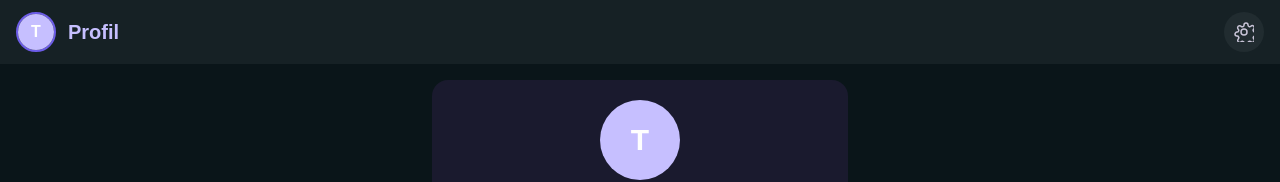
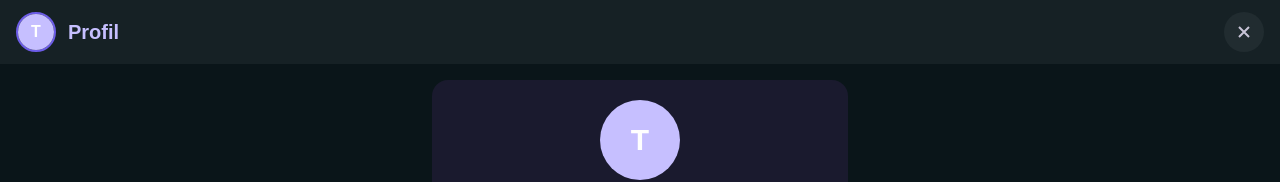
Before and after one commit to tamagoxx/kanjimon, a Next.js app: page /profile in a window 1280 px wide. Shown: the top 182 px of the page. Built offline with nearby package versions, Linux system fonts and the light colour scheme.

Commit message:
fix: profile page top right is close/back button instead of gear

```diff
--- a/src/app/profile/page.tsx
+++ b/src/app/profile/page.tsx
@@ -43,7 +43,7 @@ function getLevelFromXP(xp: number): { level: number; currentXP: number; xpForNe
 }
 
 // Top App Bar
-function TopAppBar({ onSettingsClick }: { onSettingsClick?: () => void }) {
+function TopAppBar() {
   const router = useRouter();
   const { user } = useAuthStore();
 
@@ -62,14 +62,13 @@ function TopAppBar({ onSettingsClick }: { onSettingsClick?: () => void }) {
         <span className="text-xl font-bold" style={{ color: colors.lightPurple }}>Profil</span>
       </div>
 
-      <button
-        onClick={() => router.push('/settings')}
+<button
+        onClick={() => router.back()}
         className="w-10 h-10 rounded-full flex items-center justify-center"
         style={{ backgroundColor: colors.inputBg }}
       >
-        <svg width="20" height="20" viewBox="0 0 20 20" fill="none" stroke={colors.darkText} strokeWidth="1.5">
-          <path d="M10 13a3 3 0 100-6 3 3 0 000 6z"/>
-          <path d="M19.4 15a1.65 1.65 0 00.33 1.82l.06.06a2 2 0 010 2.83 2 2 0 01-2.83 0l-.06-.06a1.65 1.65 0 00-1.82-.33 1.65 1.65 0 00-1 1.51V21a2 2 0 01-2 2 2 2 0 01-2-2v-.09A1.65 1.65 0 009 19.4a1.65 1.65 0 00-1.82.33l-.06.06a2 2 0 01-2.83 0 2 2 0 010-2.83l.06-.06a1.65 1.65 0 00.33-1.82 1.65 1.65 0 00-1.51-1H3a2 2 0 01-2-2 2 2 0 012-2h.09A1.65 1.65 0 004.6 9a1.65 1.65 0 00-.33-1.82l-.06-.06a2 2 0 010-2.83 2 2 0 012.83 0l.06.06a1.65 1.65 0 001.82.33H9a1.65 1.65 0 001-1.51V3a2 2 0 012-2 2 2 0 012 2v.09a1.65 1.65 0 001 1.51 1.65 1.65 0 001.82-.33l.06-.06a2 2 0 012.83 0 2 2 0 010 2.83l-.06.06a1.65 1.65 0 00-.33 1.82V9a1.65 1.65 0 001.51 1H21a2 2 0 012 2 2 2 0 01-2 2h-.09a1.65 1.65 0 00-1.51 1z"/>
+        <svg width="14" height="14" viewBox="0 0 14 14" fill="none" stroke={colors.darkText} strokeWidth="2">
+          <path d="M2 2l10 10M12 2L2 12" />
         </svg>
       </button>
     </div>
@@ -509,7 +508,7 @@ export default function ProfilePage() {
 
   return (
     <div className="min-h-screen pb-24" style={{ backgroundColor: colors.background }}>
-      <TopAppBar onSettingsClick={() => setSettingsOpen(true)} />
+      <TopAppBar />
 
       <main className="max-w-md mx-auto px-4 pt-4 space-y-5">
         {/* Profile Header Card */}
```
